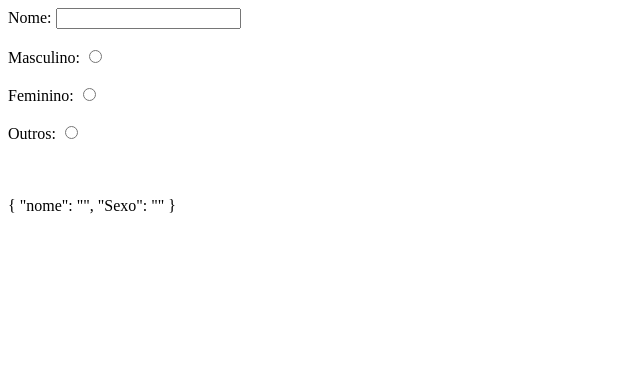
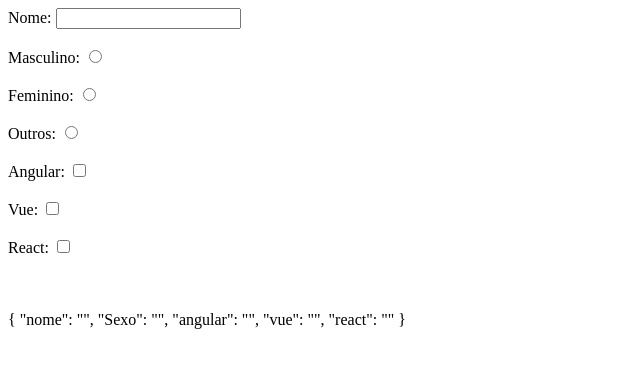
Before and after one commit to felipesrangel/angular_forms, an Angular app: page / in a window 1280 px wide. Shown: the top 368 px of the page, without its empty margins (0-640 px from the left). Built offline with nearby package versions, Linux system fonts and the light colour scheme.

Commit message:
criando form checkbox

```diff
--- a/src/app/forms/forms.component.html
+++ b/src/app/forms/forms.component.html
@@ -30,6 +30,29 @@
     <br>
     <br>
 
+    <label >
+        Angular:
+        <input type="checkbox" name="angular" ngModel>
+    </label>
+
+    <br>
+    <br>
+
+    <label >
+        Vue:
+        <input type="checkbox" name="vue" ngModel>
+    </label>
+
+    <br>
+    <br>
+    <label >
+        React:
+        <input type="checkbox" name="react" ngModel>
+    </label>
+
+    <br>
+    <br>
+
 
 </form>
 
```
